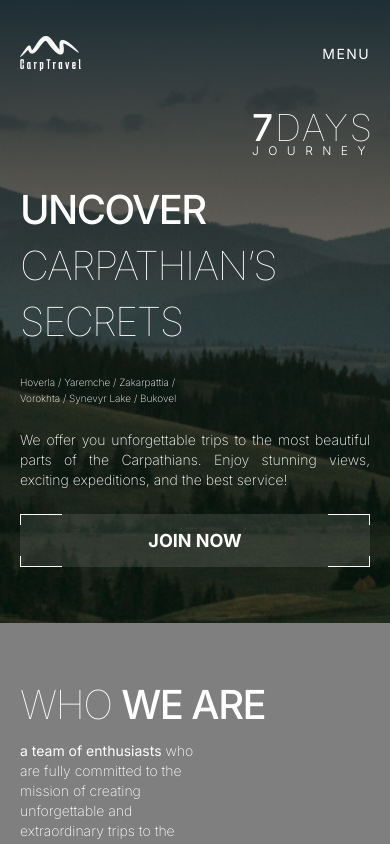
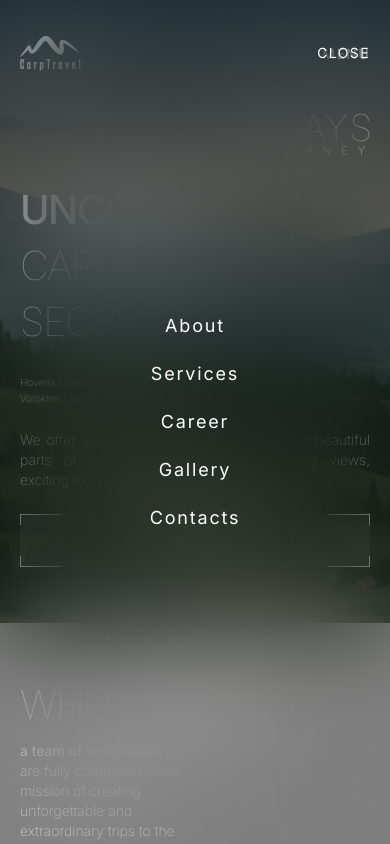
Before and after one commit to AnastasiiaYurchenko/carp-travel, a Next.js app: page / in a window 390 px wide. Both pictures are taken after a click on the button "MENU". Shown: the top 844 px of the page. Built offline with nearby package versions, Linux system fonts and the light colour scheme.

Commit message:
delete scroll in opened menu, add close menu on ESC, add hover

```diff
--- a/src/components/header/header.tsx
+++ b/src/components/header/header.tsx
@@ -1,10 +1,44 @@
-import React from 'react';
+'use client';
+
+import React, { useState, useEffect } from 'react';
 import Image from 'next/image';
 import Link from 'next/link';
 import NavBar from '../nav-bar/nav-bar';
-// import MobileMenu from '../mobile-menu/mobile-menu';
+import MobileMenu from '../mobile-menu/mobile-menu';
 
 export default function Header() {
+  const [showMobileMenu, setShowMobileMenu] = useState(false);
+
+  const toggleMenu = () => setShowMobileMenu(!showMobileMenu);
+
+  const closeMenuOnEsc = (event: KeyboardEvent) => {
+    if (event.key === 'Escape') {
+      setShowMobileMenu(false);
+    }
+  };
+
+  useEffect(() => {
+    const handleBodyScroll = () => {
+      document.body.style.overflowY = showMobileMenu ? 'hidden' : 'auto';
+    };
+
+    if (showMobileMenu) {
+      document.body.style.overflowY = 'hidden';
+      window.addEventListener('scroll', handleBodyScroll);
+      window.addEventListener('keydown', closeMenuOnEsc);
+    } else {
+      document.body.style.overflowY = 'auto';
+      window.removeEventListener('scroll', handleBodyScroll);
+      window.removeEventListener('keydown', closeMenuOnEsc);
+    }
+
+    return () => {
+      document.body.style.overflowY = 'auto';
+      window.removeEventListener('scroll', handleBodyScroll);
+      window.removeEventListener('keydown', closeMenuOnEsc);
+    };
+  }, [showMobileMenu]);
+
   return (
     <header className="absolute z-10 w-full ">
       <div className="mx-auto max-w-[480px] md:max-w-[768px] xl:max-w-[1440px] px-5 md:px-8 xl:px-[104px] pt-9 md:pt-7 flex justify-between items-center">
@@ -16,14 +50,14 @@ export default function Header() {
         </nav>
 
         <button
-          className="md:hidden uppercase tracking-widest font-normal text-sm text-white"
+          className="md:hidden uppercase tracking-widest font-normal text-sm text-white outline-transparent hover:underline transition-all"
           type="button"
+          onClick={toggleMenu}
         >
           Menu
         </button>
+        {showMobileMenu && <MobileMenu onClick={toggleMenu} />}
       </div>
-
-      {/* <MobileMenu /> */}
     </header>
   );
 }
--- a/src/components/mobile-menu/mobile-menu.tsx
+++ b/src/components/mobile-menu/mobile-menu.tsx
@@ -1,16 +1,37 @@
 import React from 'react';
-import NavBar from '../nav-bar/nav-bar';
+import navs from '../../app/navs.json';
+import Link from 'next/link';
 
-export default function MobileMenu() {
+export default function MobileMenu({ onClick }: { onClick: () => void }) {
   return (
-    <div>
+    <div className="z-20 flex justify-center items-center fixed top-0 left-0 w-screen h-screen bg-[rgba(1, 10, 5, 0.75)] backdrop-blur-[50px]">
       <button
-        className="uppercase tracking-widest font-normal text-sm"
+        className="absolute top-[43px] right-[20px] uppercase tracking-widest text-white font-normal text-sm hover:underline transition-all"
         type="button"
+        onClick={onClick}
       >
         Close
       </button>
-      <NavBar />
+      <ul className="flex flex-col gap-6 gap-12 justify-center items-center">
+        {navs.map((item) => {
+          return (
+            <li key={item.id}>
+              <Link
+                href={item.path}
+                // to={item.path}
+                // spy={true}
+                // smooth={true}
+                // // offset={50}
+                // duration={500}
+                className="font-normal text-white text-lg leading-[1.21] tracking-widest hover:underline transition-all"
+                onClick={onClick}
+              >
+                {item.nav}
+              </Link>
+            </li>
+          );
+        })}
+      </ul>
     </div>
   );
 }
```
